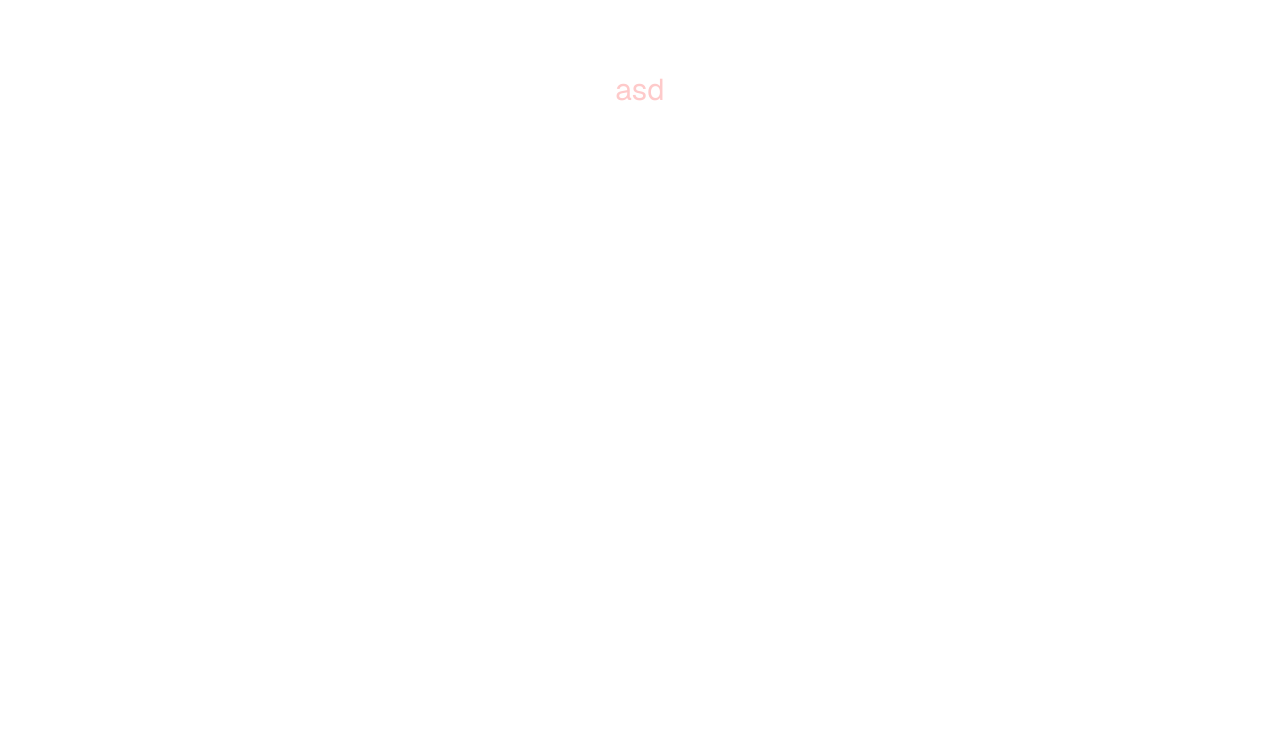
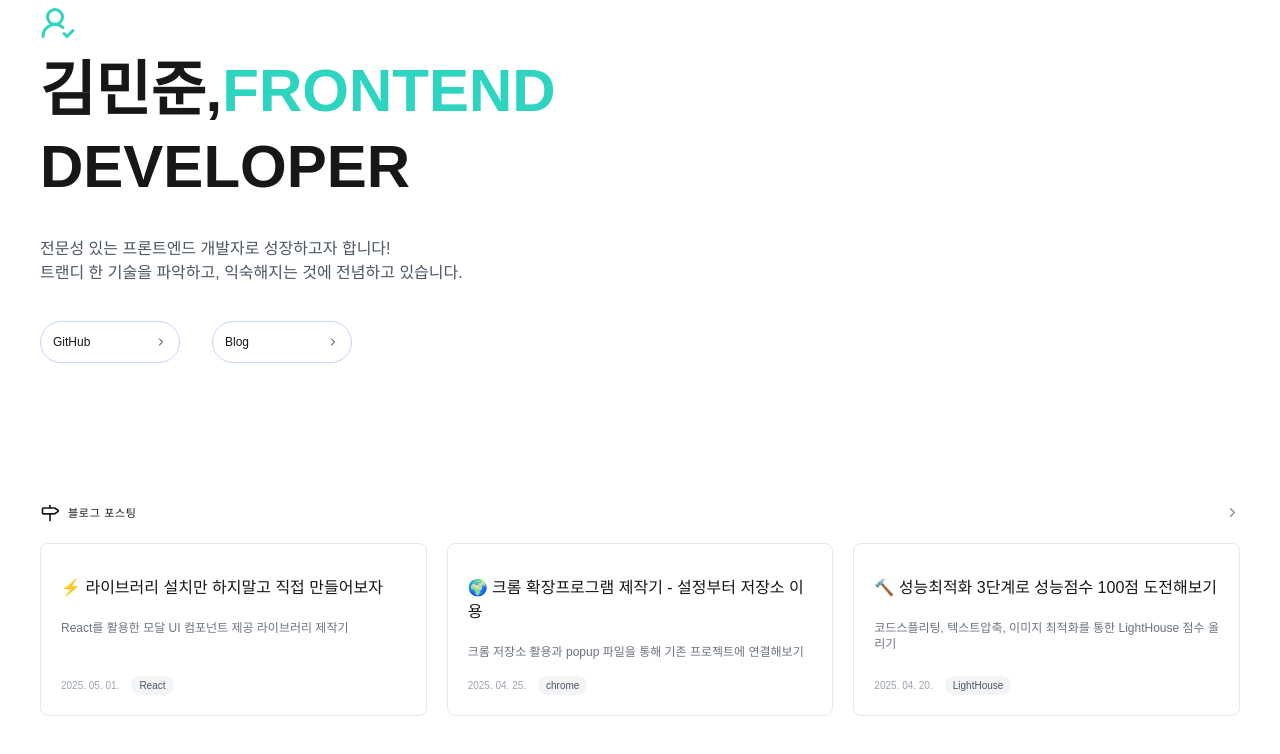
Before and after one commit to ckx9798/mj-space, a Next.js app: page / in a window 1280 px wide. Shown: the top 754 px of the page. Built offline with nearby package versions, Linux system fonts and the light colour scheme.

Commit message:
Feat: 메인페이지 컴포넌트 분리 및 css 수정

```diff
--- a/src/components/Main.jsx
+++ b/src/components/Main.jsx
@@ -6,10 +6,11 @@ const Main = () => {
   return (
     <div className="flex h-screen max-w-7xl flex-col items-center justify-center gap-20">
       <div className="mb-10 flex w-full flex-col items-start gap-5">
-        <UserCheck2 className="size-9 text-teal-300" />
-        <h1 className="w-full break-keep text-5xl font-semibold md:text-6xl">
+        <UserCheck2 className="size-9 text-teal-400" />
+
+        <h1 className="relative z-10 w-full break-keep text-5xl font-semibold md:text-6xl">
           김민준,
-          <span className="mb-4 inline-block text-teal-200">FRONTEND</span>
+          <span className="mb-4 inline-block text-teal-400">FRONTEND</span>
           <br />
           DEVELOPER
         </h1>
@@ -21,14 +22,14 @@ const Main = () => {
 
         <div className="flex gap-8">
           <button
-            className="mt-4 flex w-[140px] items-center justify-between rounded-full border border-indigo-200 p-3 text-xs"
+            className="mt-4 flex w-[140px] items-center justify-between rounded-full border border-indigo-200 p-3 text-xs hover:scale-105 hover:animate-glowPulse hover:text-white"
             onClick={() => window.open("https://github.com/ckx9798", "_blank")}
           >
             GitHub
             <ChevronRight size={12} />
           </button>
           <button
-            className="mt-4 flex w-[140px] items-center justify-between rounded-full border border-indigo-200 p-3 text-xs"
+            className="mt-4 flex w-[140px] items-center justify-between rounded-full border border-indigo-200 p-3 text-xs hover:scale-105 hover:animate-glowPulse hover:text-white"
             onClick={() =>
               window.open("https://velog.io/@ckx9798/posts", "_blank")
             }
--- a/src/pages/index.js
+++ b/src/pages/index.js
@@ -1,25 +1,13 @@
 /** @format */
 
-import { Geist, Geist_Mono } from "next/font/google";
-
-import Image from "next/image";
-
-const geistSans = Geist({
-  variable: "--font-geist-sans",
-  subsets: ["latin"],
-});
-
-const geistMono = Geist_Mono({
-  variable: "--font-geist-mono",
-  subsets: ["latin"],
-});
+import Main from "@/components/Main";
 
 export default function Home() {
   return (
-    <div
-      className={`${geistSans.variable} ${geistMono.variable} grid min-h-screen grid-rows-[20px_1fr_20px] items-center justify-items-center gap-16 p-8 pb-20 font-[family-name:var(--font-geist-sans)] sm:p-20`}
-    >
-      <p className="text-nowrap text-3xl text-red-200">asd</p>
-    </div>
+    <>
+      <div className="flex justify-center px-10">
+        <Main />
+      </div>
+    </>
   );
 }
```
